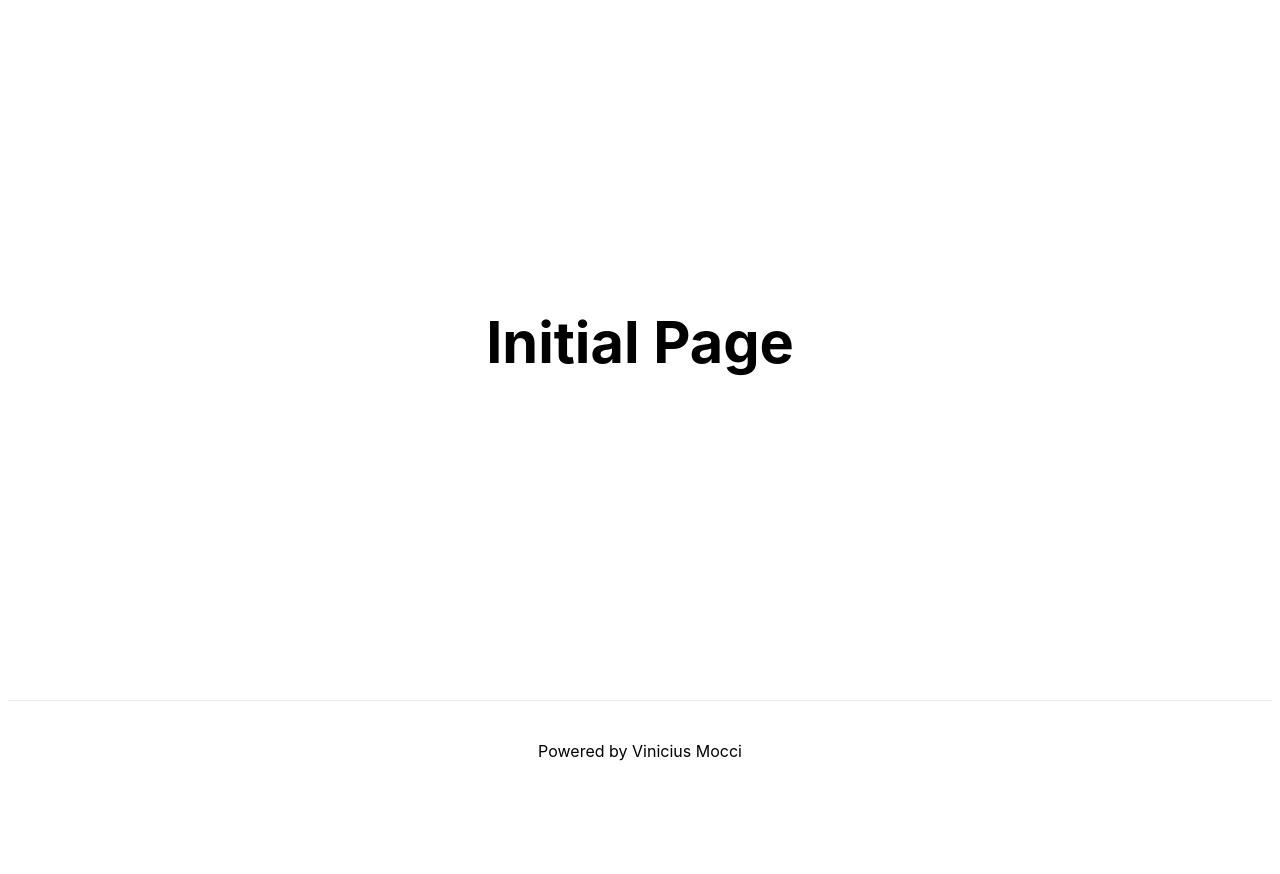
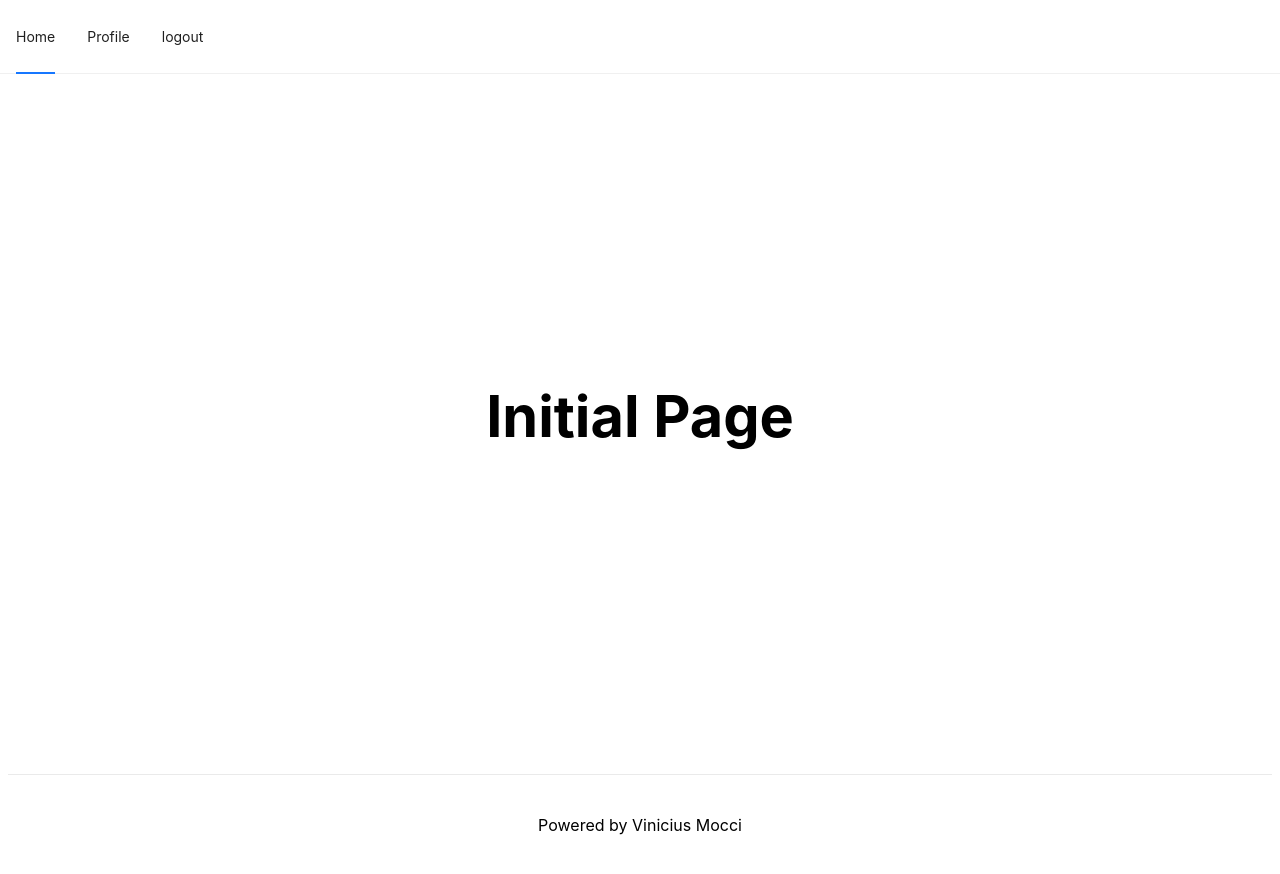
Before and after one commit to vinimocci/human-resources-web-product, a Next.js app: page / in a window 1280 px wide. Before the commit the page ends 800 px from the top, so only its background shows below. Built offline with nearby package versions, Linux system fonts and the light colour scheme; sample sign-in values are in the browser's storage.

Commit message:
#feature/create-user-profile-page: added base header and logout feature

```diff
--- a/_app.js
+++ b/_app.js
@@ -9,6 +9,7 @@ React,
   useEffect,
   useState
 } from 'react'
+import MainHeader from './components/header/MainHeader'
 
 const LoginSession = (WrappedComponent) => {
 
@@ -34,7 +35,12 @@ const LoginSession = (WrappedComponent) => {
       return <div className={styles.loadingComponent}> <LoadingOutlined style={{color:"green", fontSize:"100px"}} /></div>;
     }
 
-    return <WrappedComponent {...props} />;
+    return (
+      <div>
+        <MainHeader></MainHeader>
+        <WrappedComponent {...props} />
+      </div>
+     )
   };
 
   return EnhancedComponent;
--- /dev/null
+++ b/components/header/MainHeader.js
@@ -0,0 +1,38 @@
+
+import Link from 'next/link'
+import { Menu } from 'antd'
+import { useRouter } from 'next/router'
+
+function MainHeader(){
+    const router = useRouter();
+    //const SubMenu = Menu.SubMenu;
+
+    const LogoutUser = () => {
+        localStorage.removeItem('userEmail');
+        router.push('/login');
+      };
+
+    return(
+        <div>
+            <Menu mode='horizontal'>
+                <Menu.Item>
+                    <Link href="/home">
+                      <p>Home</p>
+                    </Link>
+                </Menu.Item>
+                <Menu.Item>
+                    <Link href="/profile">
+                      <p>Profile</p>
+                    </Link>
+                </Menu.Item>
+                <Menu.Item>
+                    <Link href="/profile" onClick={LogoutUser}>
+                      <p>logout</p>
+                    </Link>
+                </Menu.Item>
+            </Menu>
+        </div>
+    )
+}
+
+export default MainHeader
```
